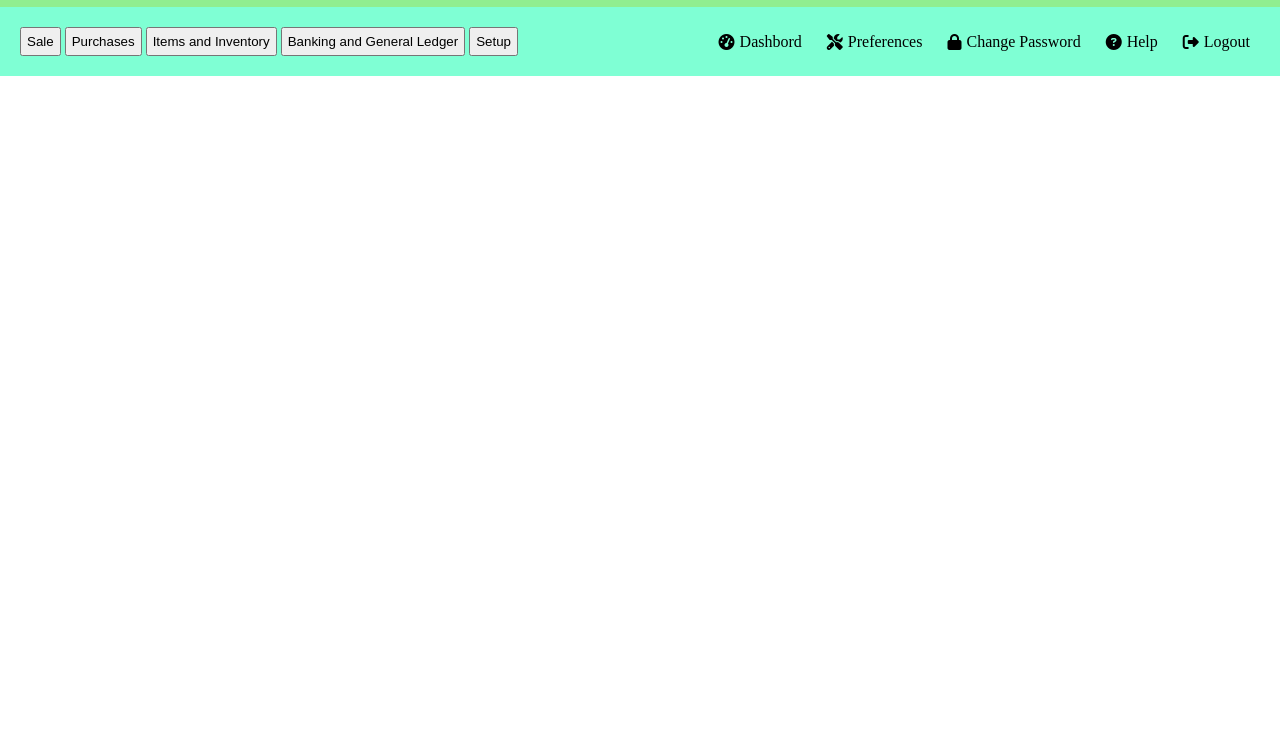
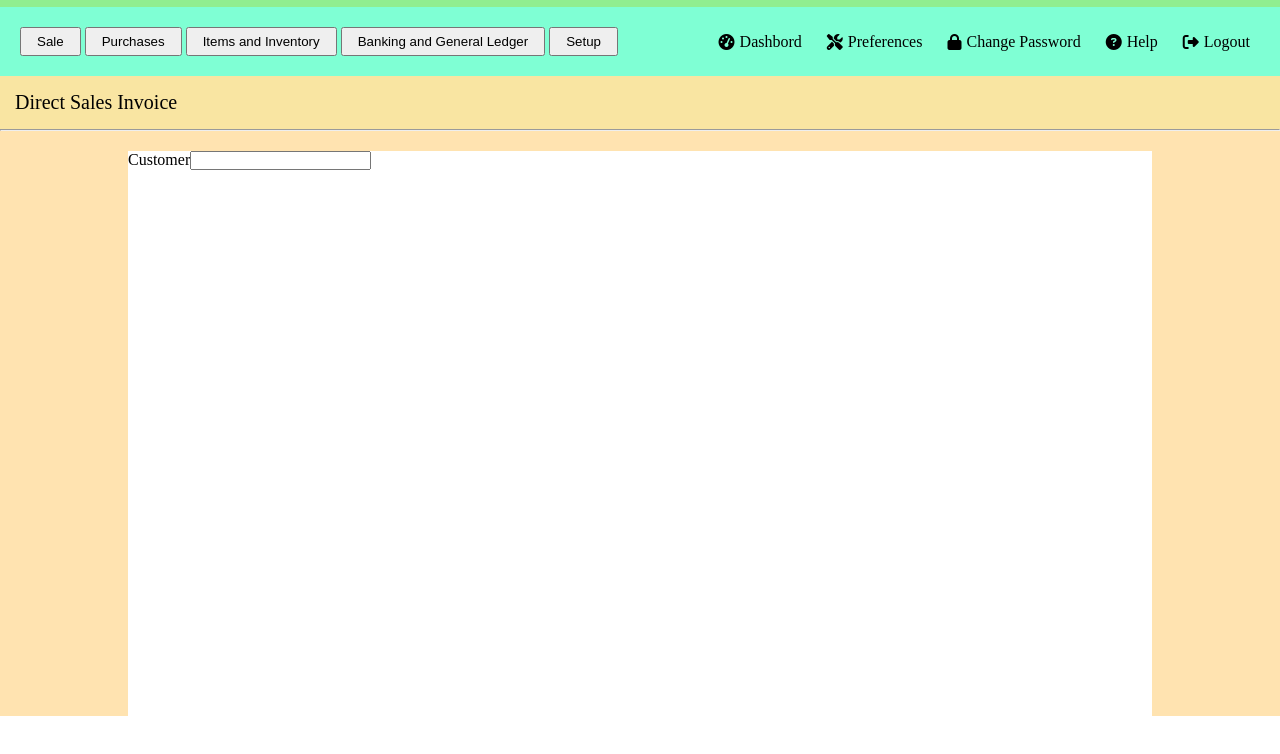
Before and after one commit to shohagroy/mini-inventory, a plain HTML site: page index.html in a window 1280 px wide. Shown: the part 50-804 px from the top of the page. Drawn offline with Linux system fonts and the light colour scheme.

Commit message:
customer section added

```diff
--- a/index.html
+++ b/index.html
@@ -17,6 +17,7 @@
         <h1>Mini Inventory- Sale Page</h1>
     </header>
     <main>
+        <!-- header section  -->
         <section class="header-container">
         <div class="button-container">
             <button>Sale</button>
@@ -46,9 +47,26 @@
                 <i class="fa-solid fa-right-from-bracket"></i>
                 <p>Logout</p>
             </div>
-
         </div>
         </section>
+
+        <!-- body section added  -->
+        <section class="main-body">
+            <div class="sale-secction">
+                <p>Direct Sales Invoice</p>
+                    <hr>
+            </div>
+            <div class="banking-customer-container">
+                <div class="customer">
+                    <p>Customer</p>
+                    <input type="text">
+                </div>
+
+
+            </div>
+
+        </section>
+
     </main>
 
     <script src="js/sale.js"></script>
--- a/style/style.css
+++ b/style/style.css
@@ -33,6 +33,34 @@ header{
 }
 
 button{
-    padding: 5px;
+    padding: 5px 15px;
     cursor: pointer;
 }
+
+
+.main-body{
+    background-color: rgba(255, 166, 0, 0.308);
+    height: 80vh;
+}
+
+.sale-secction p {
+    padding: 15px;
+    background-color: rgba(179, 255, 0, 0.082);
+    font-size: 20px;
+}
+
+.customer{
+    display: flex;
+}
+
+.banking-customer-container{
+    width: 80%;
+    height: 100%;
+    background-color: white;
+    margin: 0 auto;
+    margin-top: 20px;
+}
+
+.customer p{
+
+}
```
